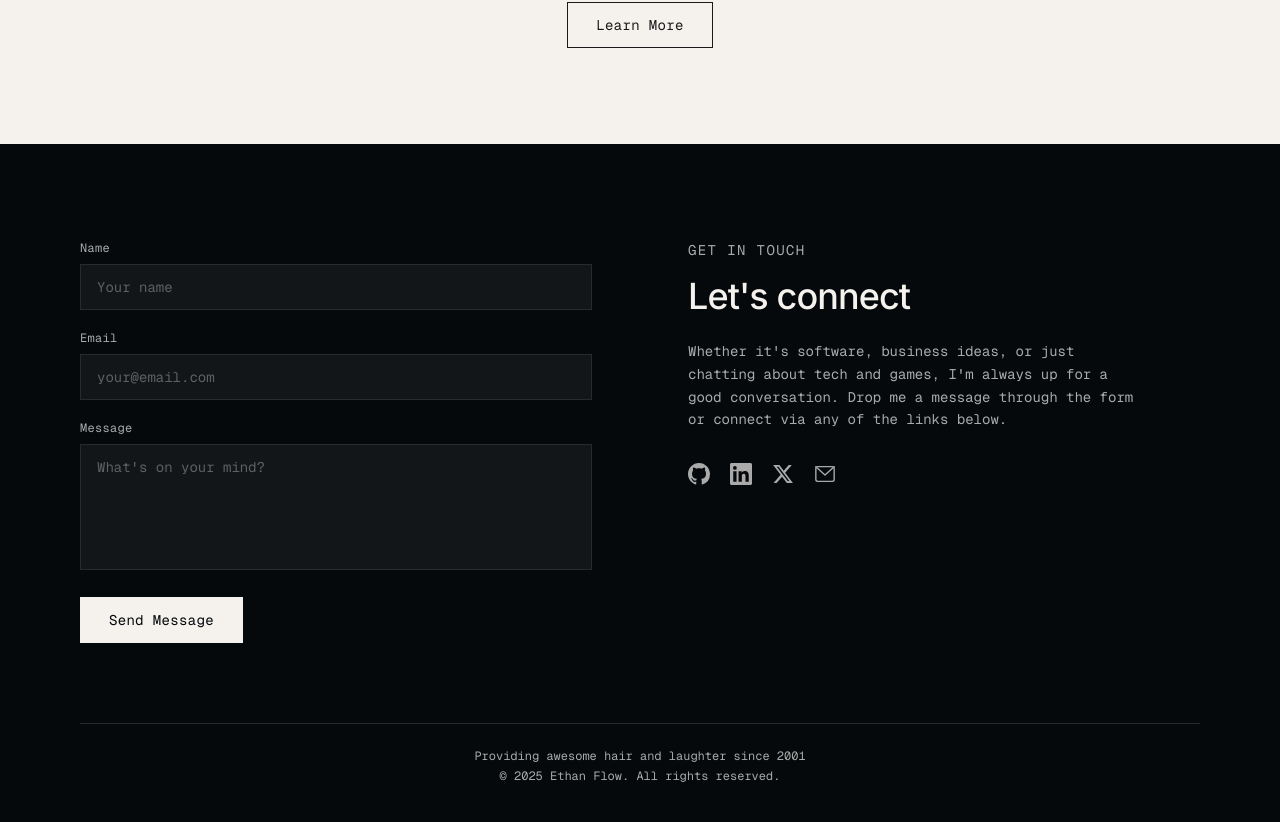
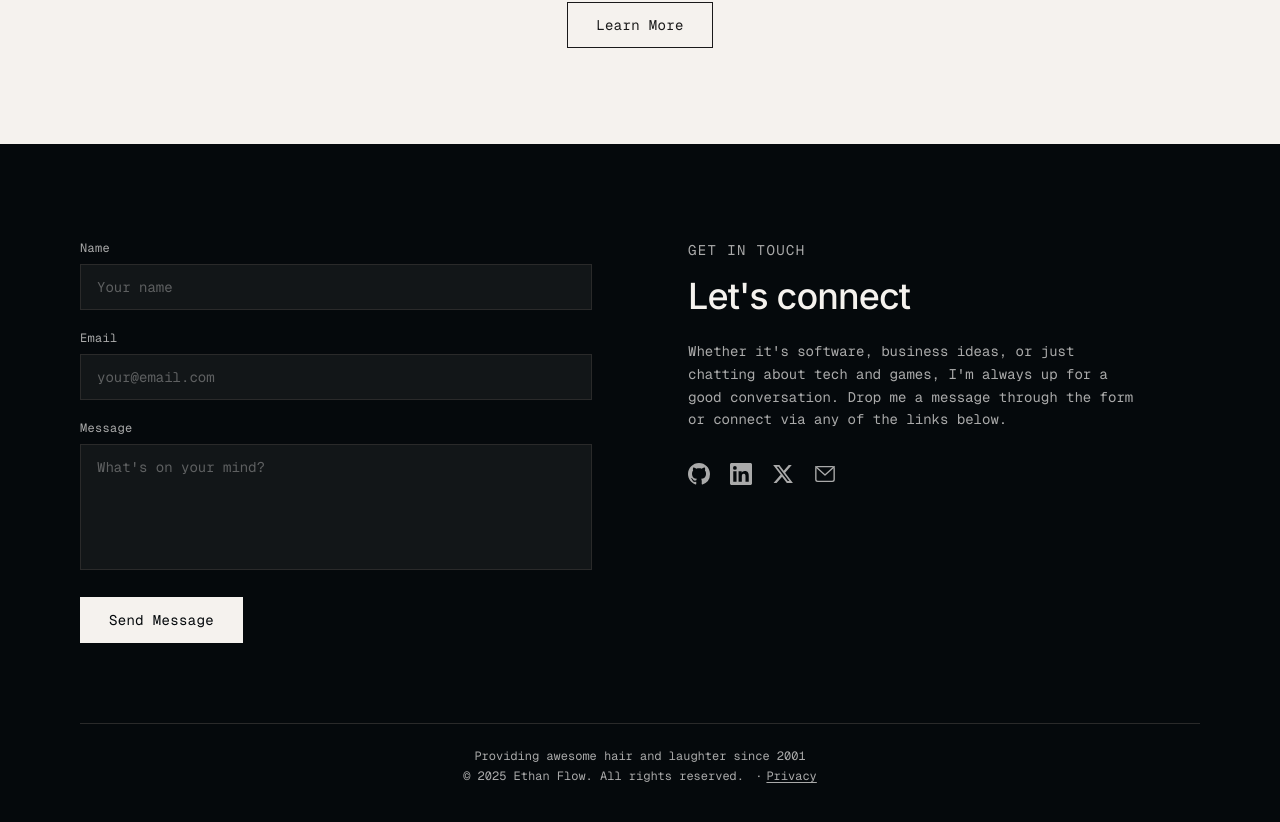
Before and after one commit to MrF1ow/Portfolio, a React (Vite) app: page / in a window 1280 px wide. Shown: the part 2815-3637 px from the top of the page. Built offline with nearby package versions, Linux system fonts and the light colour scheme.

Commit message:
feat: add privacy policy link to footer

```diff
--- a/src/components/sections/Footer.tsx
+++ b/src/components/sections/Footer.tsx
@@ -108,7 +108,15 @@ export default function Footer() {
             {personal.funLine}
           </p>
           <p className="font-mono text-xs text-dark-muted">
-            &copy; {new Date().getFullYear()} {personal.fullName}. All rights reserved.
+            &copy; {new Date().getFullYear()} {personal.fullName}. All rights
+            reserved.{" "}
+            <span className="mx-1">·</span>
+            <a
+              href="/privacy"
+              className="text-dark-muted hover:text-dark-text transition-colors underline underline-offset-2"
+            >
+              Privacy
+            </a>
           </p>
         </div>
       </div>
```
